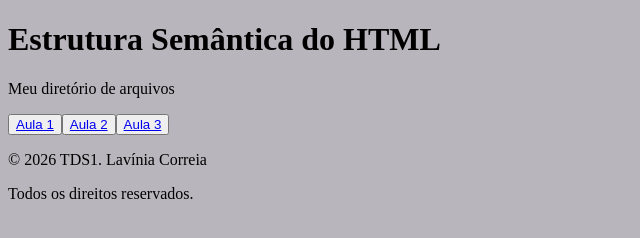
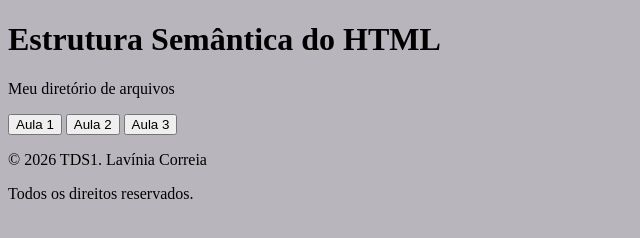
Before and after one commit to laviniacorreiaa/html, a plain HTML site: page index.html in a window 1280 px wide. Shown: the whole page, without its empty margins (0-640 px from the left). Drawn offline with Linux system fonts and the light colour scheme.

Commit message:
Add files via upload

```diff
--- a/index.html
+++ b/index.html
@@ -13,9 +13,9 @@
     <!-- Conteúdo principal da página-->
     <main>
         <p> Meu diretório de arquivos</p>
-         <a href="./aula1/index.html"><button>Aula 1</<button></a>
-         <a href="./aula2/index.html"><button>Aula 2</<button></a>
-        <a href="./aula3/index.html"><button>Aula 3</<button></a>
+         <a href="./aula1/index.html"><button>Aula 1</button></a>
+         <a href="./aula2/index.html"><button>Aula 2</button></a>
+        <a href="./aula3/index.html"><button>Aula 3</button></a>
     </main>
     <!--Rodapé da página - esta linha é um comentário-->
     <footer>
```
